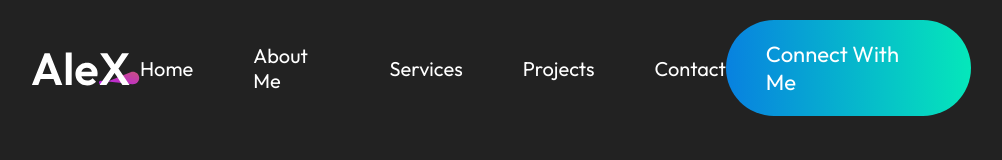
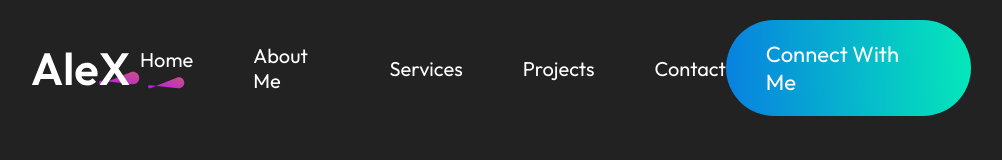
Before and after one commit to aphilippopoulos248/alexander-portfolio, a React (Vite) app: page / in a window 1280 px wide. Shown: the top 160 px of the page, without its empty margins (139-1141 px from the left). Built offline with nearby package versions, Linux system fonts and the light colour scheme.

Commit message:
Updated nav bar

```diff
--- a/src/components/nav/Navbar.css
+++ b/src/components/nav/Navbar.css
@@ -21,3 +21,13 @@
 .nav-connect:hover{
     transform: scale(1.05);
 }
+.nav-menu li{
+    display: flex;
+    flex-direction: column;
+    gap: 5px;
+    cursor: pointer;
+}
+.nav-menu li img{
+    display: flex;
+    margin: auto;
+}
--- a/src/components/nav/Navbar.jsx
+++ b/src/components/nav/Navbar.jsx
@@ -1,17 +1,21 @@
-import React from 'react'
+import React, { useState } from 'react'
 import './Navbar.css'
 import logo from '../../assets/logo.svg'
+import underline from '../../assets/nav_underline.svg'
 
 const Navbar = () => {
+
+  const [menu, setMenu] = useState("home");
+
   return (
     <div className='navbar'>
         <img src={logo} alt="" />
         <ul className="nav-menu">
-            <li>Home</li>
-            <li>About Me</li>
-            <li>Services</li>
-            <li>Projects</li>
-            <li>Contact</li>
+            <li><p onClick={()=>setMenu("home")}>Home</p>{menu==="home"?<img src={underline} alt=''/>:<></>}</li>
+            <li><p onClick={()=>setMenu("about")}>About Me</p>{menu==="about"?<img src={underline} alt=''/>:<></>}</li>
+            <li><p onClick={()=>setMenu("services")}>Services</p>{menu==="services"?<img src={underline} alt=''/>:<></>}</li>
+            <li><p onClick={()=>setMenu("projects")}>Projects</p>{menu==="projects"?<img src={underline} alt=''/>:<></>}</li>
+            <li><p onClick={()=>setMenu("contact")}>Contact</p>{menu==="contact"?<img src={underline} alt=''/>:<></>}</li>
         </ul>
         <div className="nav-connect">Connect With Me</div>
     </div>
```
